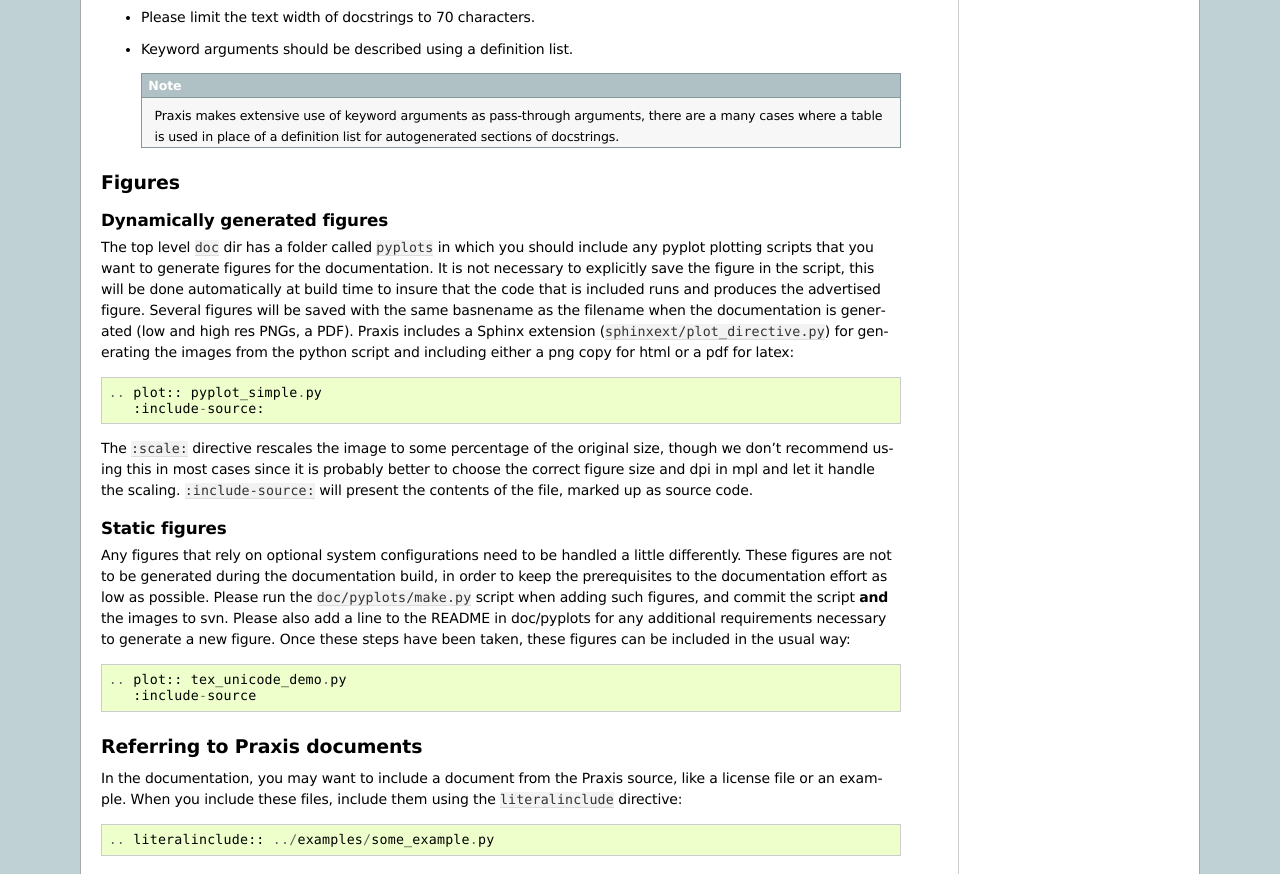
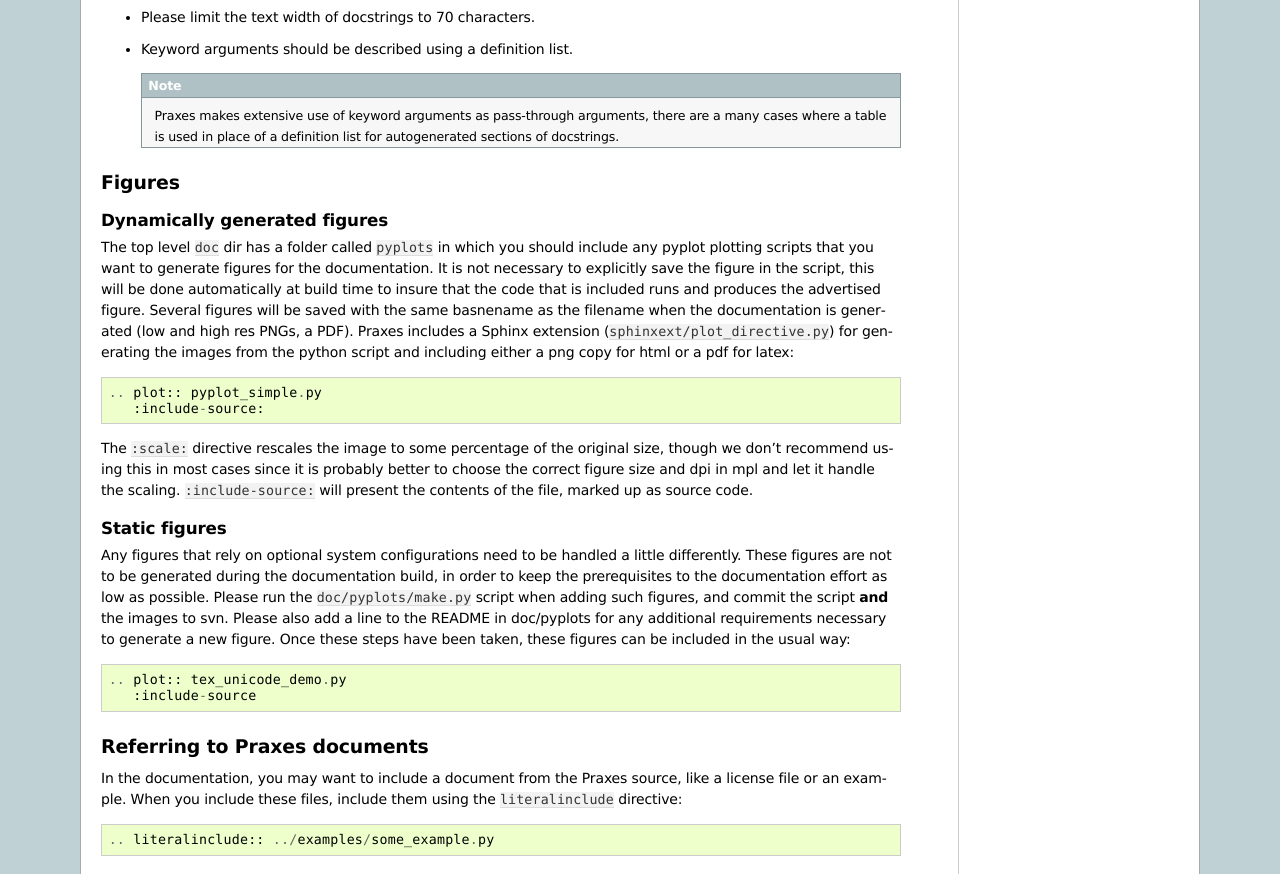
Before and after one commit to praxes/praxes, a Sphinx documentation site: the page built from doc/devel/documenting.rst, in a window 1280 px wide and 1400 px high, scrolled down 2173 px. Shown: the part 152-1026 px from the top of the window. Built offline with Sphinx 7.4.7, drawn with Linux system fonts in a browser that asks for light colours; formulas are drawn with MathJax 3; some of the changed text lies outside the part shown.

Commit message:
renamed project to praxes

```diff
--- a/doc/conf.py
+++ b/doc/conf.py
@@ -1,6 +1,6 @@
 # -*- coding: utf-8 -*-
 #
-# praxis documentation build configuration file, created by
+# praxes documentation build configuration file, created by
 # sphinx-quickstart on Fri Sep 10 18:45:38 2010.
 #
 # This file is execfile()d with the current directory set to its containing dir.
@@ -43,7 +43,7 @@ source_suffix = '.rst'
 master_doc = 'index'
 
 # General information about the project.
-project = u'praxis'
+project = u'praxes'
 copyright = u'2010, Darren Dale'
 
 # The version info for the project you're documenting, acts as replacement for
@@ -167,7 +167,7 @@ html_static_path = ['_static']
 #html_file_suffix = None
 
 # Output file base name for HTML help builder.
-htmlhelp_basename = 'praxisdoc'
+htmlhelp_basename = 'praxesdoc'
 
 
 # -- Options for LaTeX output --------------------------------------------------
@@ -181,7 +181,7 @@ htmlhelp_basename = 'praxisdoc'
 # Grouping the document tree into LaTeX files. List of tuples
 # (source start file, target name, title, author, documentclass [howto/manual]).
 latex_documents = [
-  ('index', 'praxis.tex', u'praxis Documentation',
+  ('index', 'praxes.tex', u'praxes Documentation',
    u'Darren Dale', 'manual'),
 ]
 
@@ -214,6 +214,6 @@ latex_documents = [
 # One entry per manual page. List of tuples
 # (source start file, name, description, authors, manual section).
 man_pages = [
-    ('index', 'praxis', u'praxis Documentation',
+    ('index', 'praxes', u'praxes Documentation',
      [u'Darren Dale'], 1)
 ]
--- a/doc/devel/documenting.rst
+++ b/doc/devel/documenting.rst
@@ -1,13 +1,13 @@
 .. _documenting:
 
 ==================
-Documenting Praxis
+Documenting Praxes
 ==================
 
 Getting started
 ===============
 
-Praxis' documentation is generated from ReStructured Text, using the Sphinx_
+Praxes' documentation is generated from ReStructured Text, using the Sphinx_
 documentation generation tool. Sphinx-1.0.3 or later is required.
 
 .. _Sphinx: http://sphinx.pocoo.org/
@@ -29,12 +29,12 @@ working with Sphinx in general. Here are a few additional things to keep in
 mind:
 
 * Please familiarize yourself with the Sphinx directives for `inline
-  markup`_. Praxis' documentation makes heavy use of cross-referencing and
+  markup`_. Praxes' documentation makes heavy use of cross-referencing and
   other semantic markup. For example, when referring to external files, use the
   ``:file:`` directive.
 
 * Function arguments and keywords should be referred to using the *emphasis*
-  role. This will keep Praxis' documentation consistant with Python's
+  role. This will keep Praxes' documentation consistant with Python's
   documentation::
 
     Here is a description of *argument*
@@ -48,7 +48,7 @@ mind:
     Please do not describe ``argument`` like this.
 
 * Sphinx does not support tables with column- or row-spanning cells for
-  latex output. Such tables can not be used when documenting Praxis.
+  latex output. Such tables can not be used when documenting Praxes.
 
 * Mathematical expressions can be rendered as png images in html, and in the
   usual way by latex. For example:
@@ -127,14 +127,14 @@ mind:
 
     .. seealso::
 
-       A bit about :ref:`referring-to-praxis-docs`:
+       A bit about :ref:`referring-to-praxes-docs`:
           One example
 
   yields:
 
   .. seealso::
 
-     A bit about :ref:`referring-to-praxis-docs`:
+     A bit about :ref:`referring-to-praxes-docs`:
         One example
 
 * Please keep the :ref:`glossary` in mind when writing documentation. You can
@@ -158,7 +158,7 @@ In addition to the aforementioned formatting suggestions:
 * Keyword arguments should be described using a definition list.
 
   .. note::
-     Praxis makes extensive use of keyword arguments as pass-through
+     Praxes makes extensive use of keyword arguments as pass-through
      arguments, there are a many cases where a table is used in place of a
      definition list for autogenerated sections of docstrings.
 
@@ -175,7 +175,7 @@ for the documentation.  It is not necessary to explicitly save the figure in
 the script, this will be done automatically at build time to insure that the
 code that is included runs and produces the advertised figure.  Several
 figures will be saved with the same basnename as the filename when the
-documentation is generated (low and high res PNGs, a PDF).  Praxis includes a
+documentation is generated (low and high res PNGs, a PDF).  Praxes includes a
 Sphinx extension (:file:`sphinxext/plot_directive.py`) for generating the
 images from the python script and including either a png copy for html or a
 pdf for latex::
@@ -205,12 +205,12 @@ taken, these figures can be included in the usual way::
       :include-source
 
 
-.. _referring-to-praxis-docs:
+.. _referring-to-praxes-docs:
 
-Referring to Praxis documents
+Referring to Praxes documents
 =============================
 
-In the documentation, you may want to include a document from the Praxis
+In the documentation, you may want to include a document from the Praxes
 source, like a license file or an example.  When you include these files,
 include them using the ``literalinclude`` directive::
 
--- a/doc/index.rst
+++ b/doc/index.rst
@@ -1,5 +1,5 @@
 ####################
-Praxis Documentation
+Praxes Documentation
 ####################
 
 .. toctree::
--- a/doc/users/introduction.rst
+++ b/doc/users/introduction.rst
@@ -2,4 +2,4 @@
 Introduction
 ============
 
-This is the user guide for praxis.
+This is the user guide for praxes.
--- a/setup.py
+++ b/setup.py
@@ -3,7 +3,7 @@ from distutils.core import setup
 
 
 packages = []
-for dirpath, dirnames, filenames in os.walk('praxis'):
+for dirpath, dirnames, filenames in os.walk('praxes'):
     if '__init__.py' in filenames:
         packages.append('.'.join(dirpath.split(os.sep)))
     else:
@@ -13,7 +13,7 @@ for dirpath, dirnames, filenames in os.walk('praxis'):
 setup(
     author = 'Darren Dale',
     author_email = 'darren.dale@cornell.edu',
-    description = 'Praxis framework for scientific analysis',
-    name = 'praxis',
+    description = 'Praxes framework for scientific analysis',
+    name = 'praxes',
     packages = packages,
 )
```
Also changed, not shown: doc/devel/release.rst (+9 -9 lines), doc/users/installation.rst (+4 -4 lines), praxes/__init__.py (added), 2 other files.
